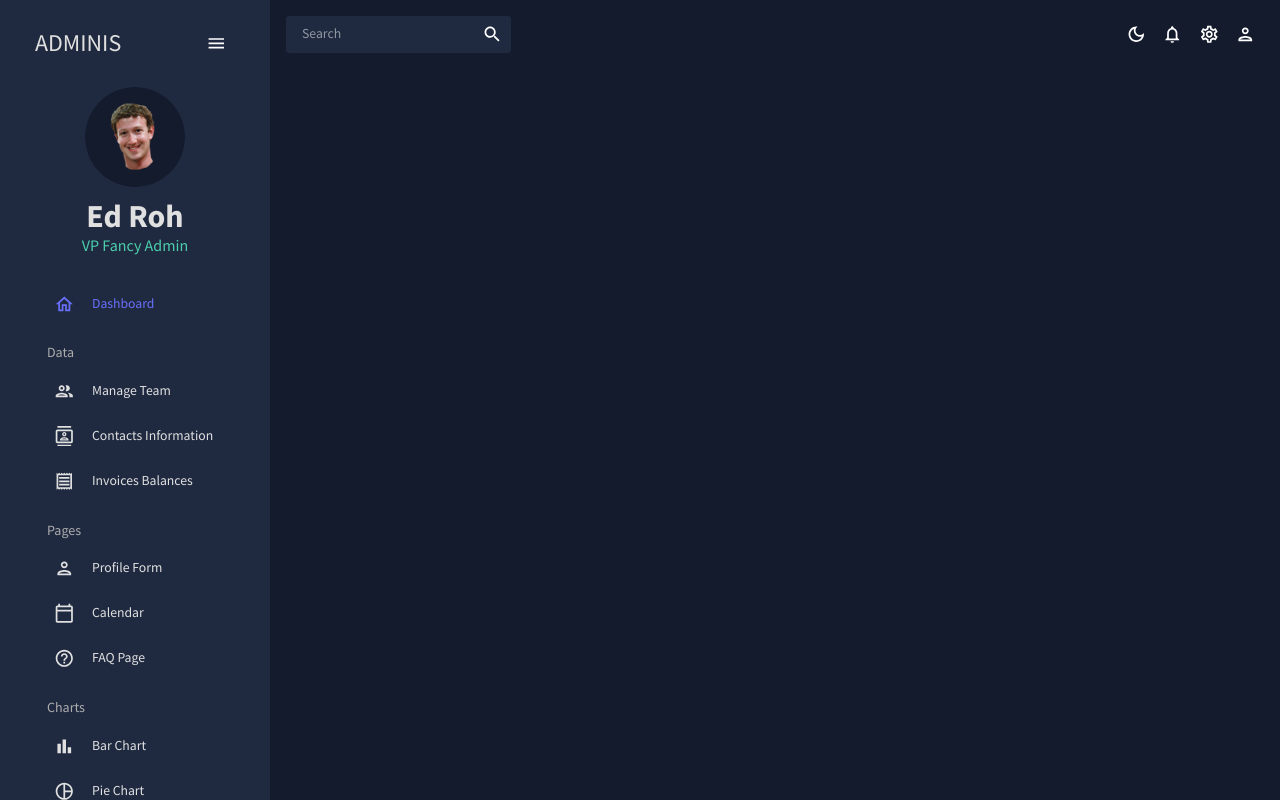
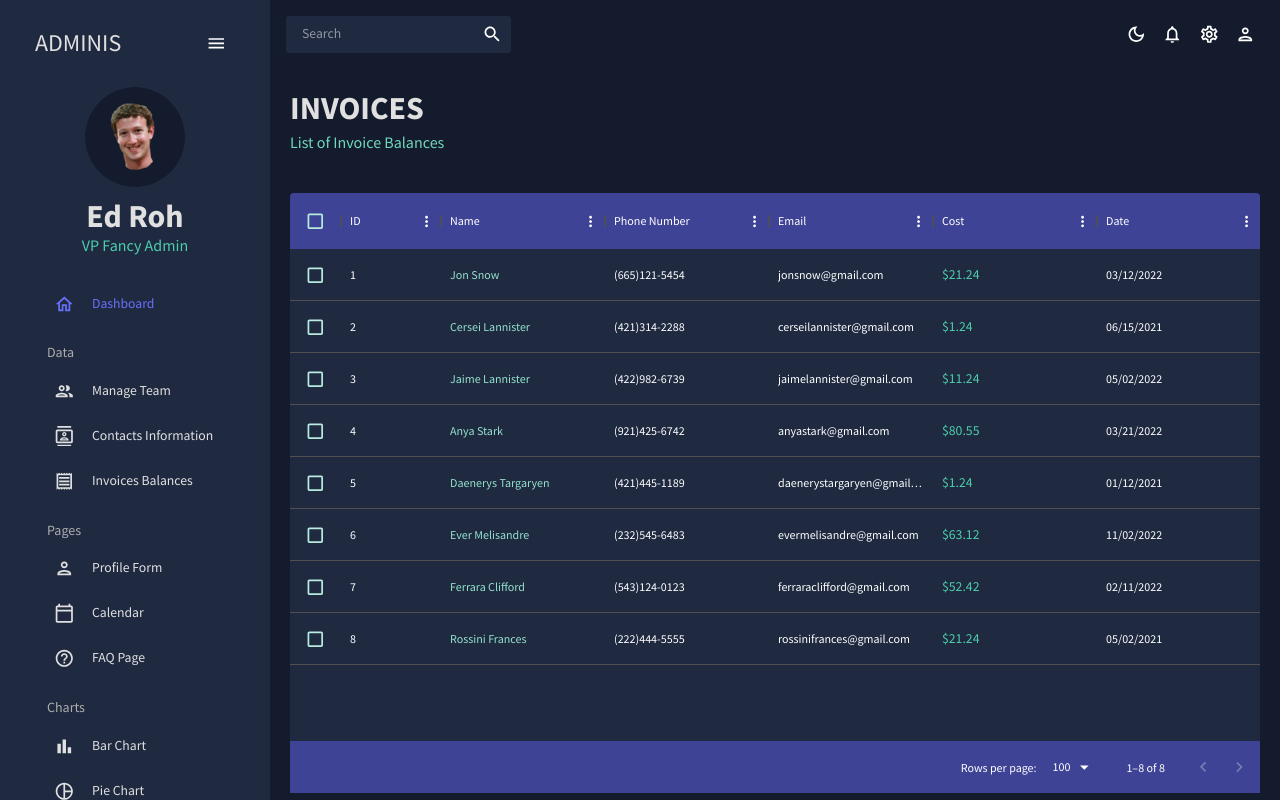
Before and after one commit to hugozeminian/react-admin-dashboard-app, a React (Create React App) app: page /invoices in a window 1280 px wide. Built offline with nearby package versions, Linux system fonts and the light colour scheme; a web font is replaced by a local one.

Commit message:
invoices

```diff
--- a/src/App.js
+++ b/src/App.js
@@ -5,7 +5,7 @@
 import Dashboard from "./scenes/dashboard";
 import Team from "./scenes/team";
 import Contacts from "./scenes/contacts";
-// import Invoices from "./scenes/invoices";
+import Invoices from "./scenes/invoices";
 // import Bar from "./scenes/bar";
 // import Form from "./scenes/form";
 // import Line from "./scenes/line";
@@ -31,8 +31,8 @@
               <Route path="/" element={<Dashboard />} />
               <Route path="/team" element={<Team />} />
               <Route path="/contacts" element={<Contacts />} />
-              {/*<Route path="/invoices" element={<Invoices />} />
-              <Route path="/form" element={<Form />} />
+              <Route path="/invoices" element={<Invoices />} />
+              {/*<Route path="/form" element={<Form />} />
               <Route path="/bar" element={<Bar />} />
               <Route path="/pie" element={<Pie />} />
               <Route path="/line" element={<Line />} />
--- /dev/null
+++ b/src/scenes/invoices/index.jsx
@@ -0,0 +1,83 @@
+import { Box, Typography, useTheme } from "@mui/material";
+import { DataGrid } from "@mui/x-data-grid";
+import { tokens } from "../../theme";
+import { mockDataInvoices } from "../../data/mockData";
+import Header from "../../components/Header";
+
+const Invoices = () => {
+  const theme = useTheme();
+  const colors = tokens(theme.palette.mode);
+  const columns = [
+    { field: "id", headerName: "ID" },
+    {
+      field: "name",
+      headerName: "Name",
+      flex: 1,
+      cellClassName: "name-column--cell",
+    },
+    {
+      field: "phone",
+      headerName: "Phone Number",
+      flex: 1,
+    },
+    {
+      field: "email",
+      headerName: "Email",
+      flex: 1,
+    },
+    {
+      field: "cost",
+      headerName: "Cost",
+      flex: 1,
+      renderCell: (params) => (
+        <Typography color={colors.greenAccent[500]}>
+          ${params.row.cost}
+        </Typography>
+      ),
+    },
+    {
+      field: "date",
+      headerName: "Date",
+      flex: 1,
+    },
+  ];
+
+  return (
+    <Box m="20px">
+      <Header title="INVOICES" subtitle="List of Invoice Balances" />
+      <Box
+        m="40px 0 0 0"
+        height="75vh"
+        sx={{
+          "& .MuiDataGrid-root": {
+            border: "none",
+          },
+          "& .MuiDataGrid-cell": {
+            borderBottom: "none",
+          },
+          "& .name-column--cell": {
+            color: colors.greenAccent[300],
+          },
+          "& .MuiDataGrid-columnHeaders": {
+            backgroundColor: colors.blueAccent[700],
+            borderBottom: "none",
+          },
+          "& .MuiDataGrid-virtualScroller": {
+            backgroundColor: colors.primary[400],
+          },
+          "& .MuiDataGrid-footerContainer": {
+            borderTop: "none",
+            backgroundColor: colors.blueAccent[700],
+          },
+          "& .MuiCheckbox-root": {
+            color: `${colors.greenAccent[200]} !important`,
+          },
+        }}
+      >
+        <DataGrid checkboxSelection rows={mockDataInvoices} columns={columns} />
+      </Box>
+    </Box>
+  );
+};
+
+export default Invoices;
```
